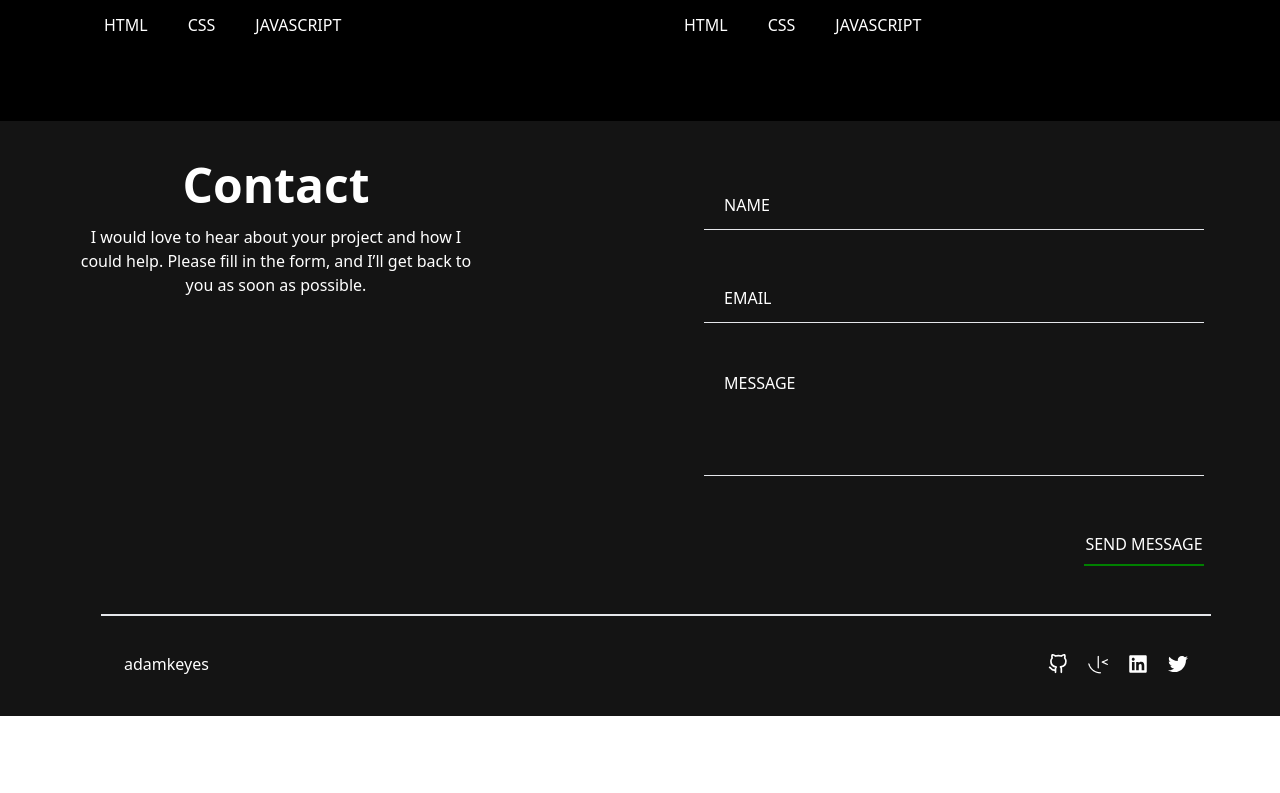
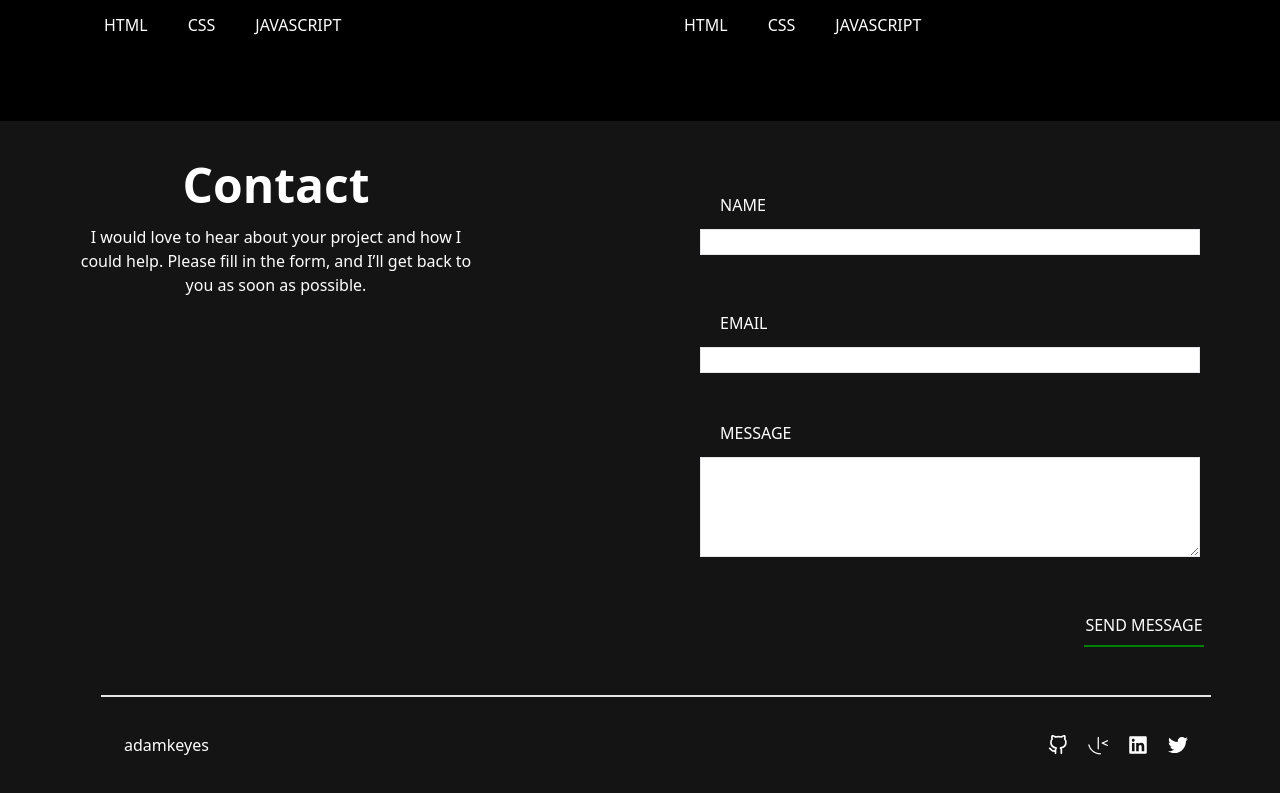
Before and after one commit to tiwavaldese/portfolio-project-for-developers, a React (Vite) app: page / in a window 1280 px wide. Shown: the part 2750-3543 px from the top of the page. Before the commit the page ends 3466 px from the top, so only its background shows below. Built offline with nearby package versions, Linux system fonts and the light colour scheme.

Commit message:
adding content in the caontactform component

```diff
--- a/src/App.jsx
+++ b/src/App.jsx
@@ -3,6 +3,7 @@ import './index.css';
 import NavBar from './components/NavBar'
 import Content from './components/Content';
 import Footer from './components/Footer';
+import ContactForm from './components/ContactForm';
 
 
 const App = () => {
@@ -11,6 +12,7 @@ const App = () => {
       <NavBar/>
       <Content/>
       <Footer/>
+
     </div>
   )
 }
--- a/src/components/ContactForm.jsx
+++ b/src/components/ContactForm.jsx
@@ -85,7 +85,7 @@ const ContactForm = () => {
         </div>
 
         <div className='flex flex-col items-center justify-center py-8 ml-44 md:ml-96'>
-          <button type="submit" className='text-green-500'>
+          <button type="submit" className=''>
             SEND MESSAGE
           </button>
           <hr className='w-[120px] my-2 border-[green] border-t-2 font-bold'/>
--- a/src/components/Footer.jsx
+++ b/src/components/Footer.jsx
@@ -3,6 +3,7 @@ import { FiGithub } from 'react-icons/fi';
 import { FaLinkedin } from 'react-icons/fa';
 import { FaTwitter } from 'react-icons/fa';
 import complexshape from '../assets/complexshape.png'
+import ContactForm from './ContactForm';
 
 const Footer = () => {
   const [clickedIcon, setClickedIcon] = useState(null);
@@ -20,31 +21,9 @@ const Footer = () => {
           </div>
           <div className='flex flex-col  items-justify md:items-center lg:items-end '>
             <div className='flex flex-col justify-center'>
-            <div className=' py-8 '>
-              <span className=' ml-14 md:ml-5 lg:ml-5 '>NAME</span>
-              <div className='flex justify-center'>
-              <hr className=' w-[300px] md:w-[500px] mt-3 '/>
-              </div>
+
             </div>
-            <div className=' py-6 '>
-            <span className=' ml-14 md:ml-5 lg:ml-5 '>EMAIL</span>
-            <div className='flex justify-center'>
-              <hr className=' w-[300px] md:w-[500px] mt-3 '/>
-              </div>
-            </div>
-            <div className=' py-6 '>
-            <span className=' ml-14 md:ml-5 lg:ml-5 '>MESSAGE</span>
-            <div className='flex justify-center'>
-              <hr className=' w-[300px] md:w-[500px] mt-20 ml '/>
-              </div>
-            </div>
-            </div>
-            <div className='flex flex-col items-center justify-center py-8 ml-44 md:ml-96 '>
-             SEND MESSAGE
-             <div className='flex justify-center'>
-              <hr className='w-[120px]  my-2 border-[green] border-t-2 font-bold '/>
-            </div>
-            </div>
+            <ContactForm/>
         </div>
         </div>
         <div className='flex justify-center'>
```
